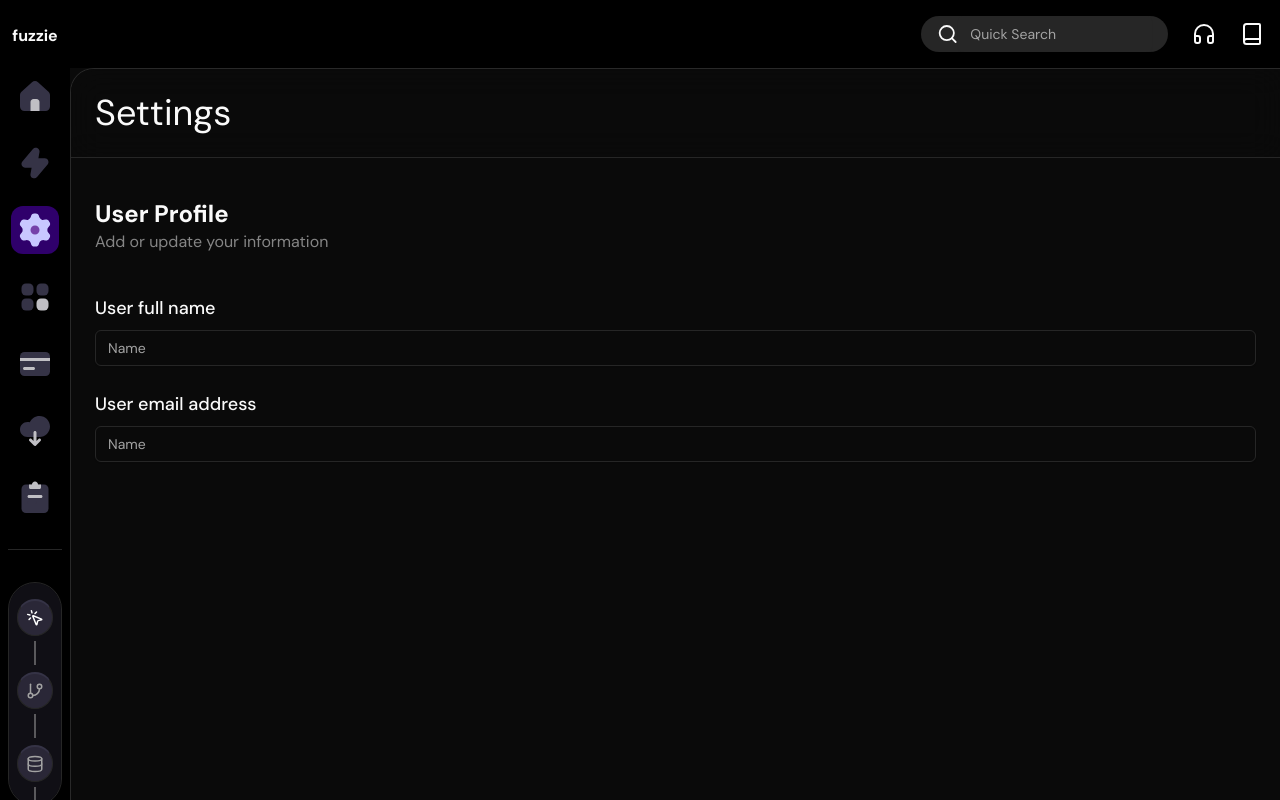
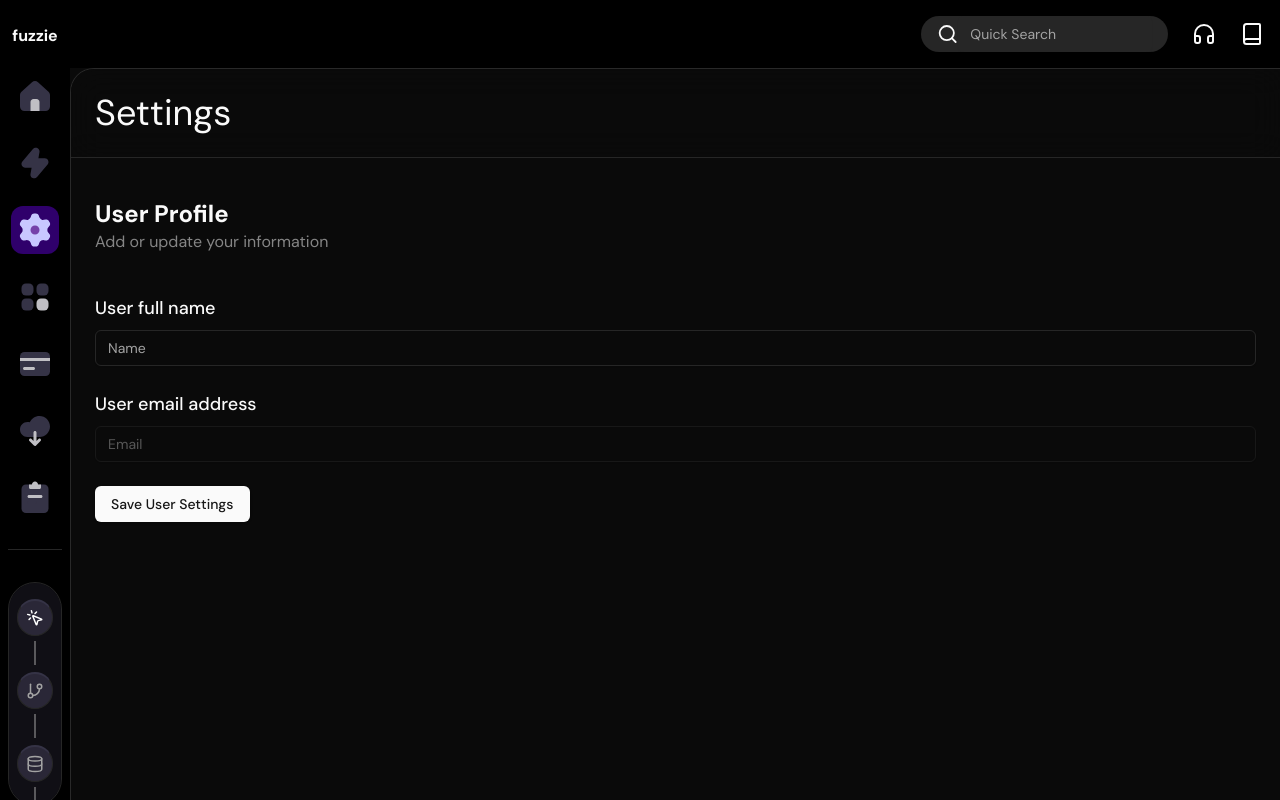
Before and after one commit to debianbaker/fuzzie, a Next.js app: page /settings in a window 1280 px wide. Built offline with nearby package versions, Linux system fonts and the light colour scheme.

Commit message:
Modified form

```diff
--- a/src/components/forms/profile-form.tsx
+++ b/src/components/forms/profile-form.tsx
@@ -6,6 +6,8 @@ import { useForm } from "react-hook-form"
 import { z } from 'zod'
 import { Form, FormControl, FormField, FormItem, FormLabel, FormMessage } from '../ui/form'
 import { Input } from '../ui/input'
+import { Button } from '../ui/button'
+import { Loader2 } from 'lucide-react'
 const ProfileForm = () => {
     const [isLoading, setIsLoading] = useState(false)
     const form = useForm<z.infer<typeof EditUserProfileSchema>>({
@@ -42,7 +44,7 @@ const ProfileForm = () => {
                     )}
                 />
                 <FormField
-                    disabled={isLoading}
+                    disabled={true}         //Email not allowed to update
                     control={form.control}
                     name="email"
                     render={ ({ field }) => (
@@ -52,7 +54,7 @@ const ProfileForm = () => {
                             </FormLabel>
                             <FormControl>
                                 <Input
-                                    placeholder="Name"
+                                    placeholder="Email"
                                     {...field}
                                 />
                             </FormControl>
@@ -60,6 +62,19 @@ const ProfileForm = () => {
                         </FormItem>
                     )}
                 />
+                <Button
+                    type="submit"
+                    className="self-start hover:bg-[#2F006B] hover:text-white "
+                >
+                    {isLoading ? (
+                        <>
+                        <Loader2 className="h-4 w-4 animate-spin"/>
+                        Saving
+                        </>
+                    ) : (
+                        'Save User Settings'
+                    )}
+                </Button>
             </form>
         </Form>
     )
```
